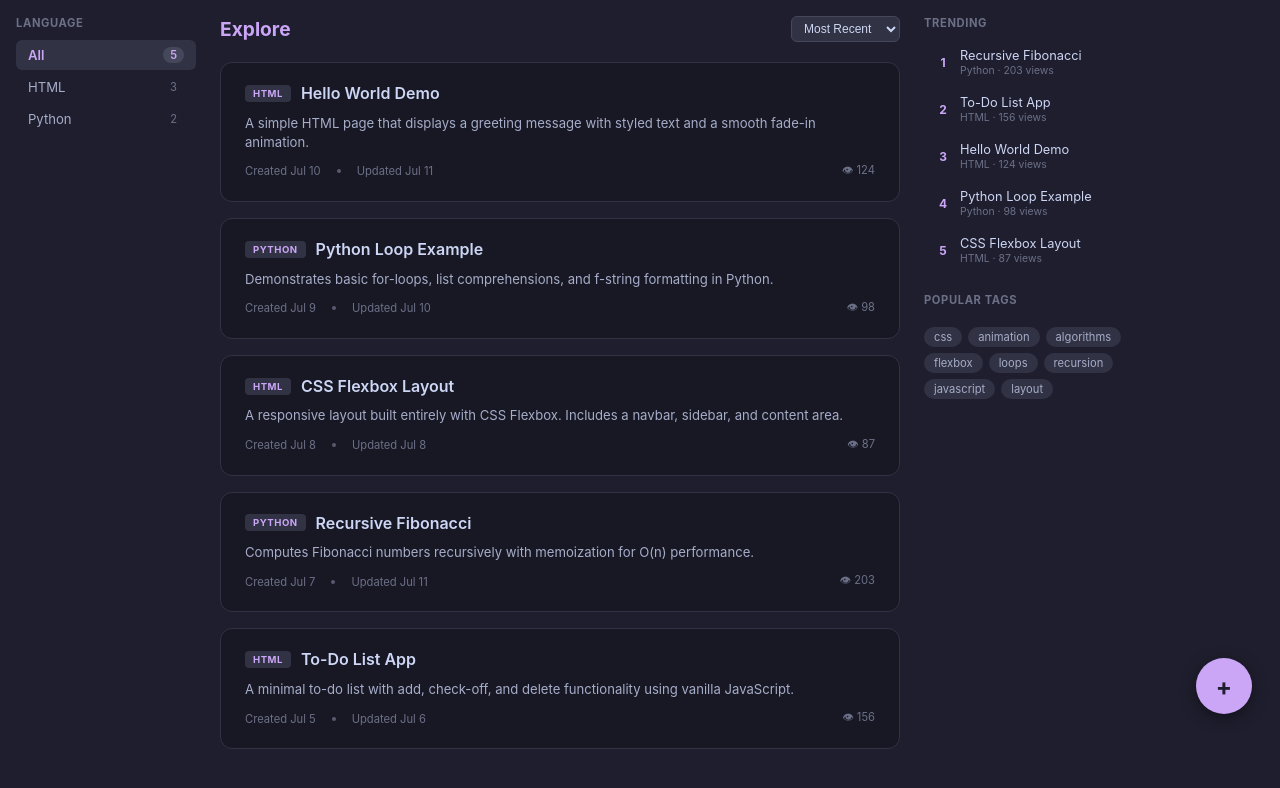
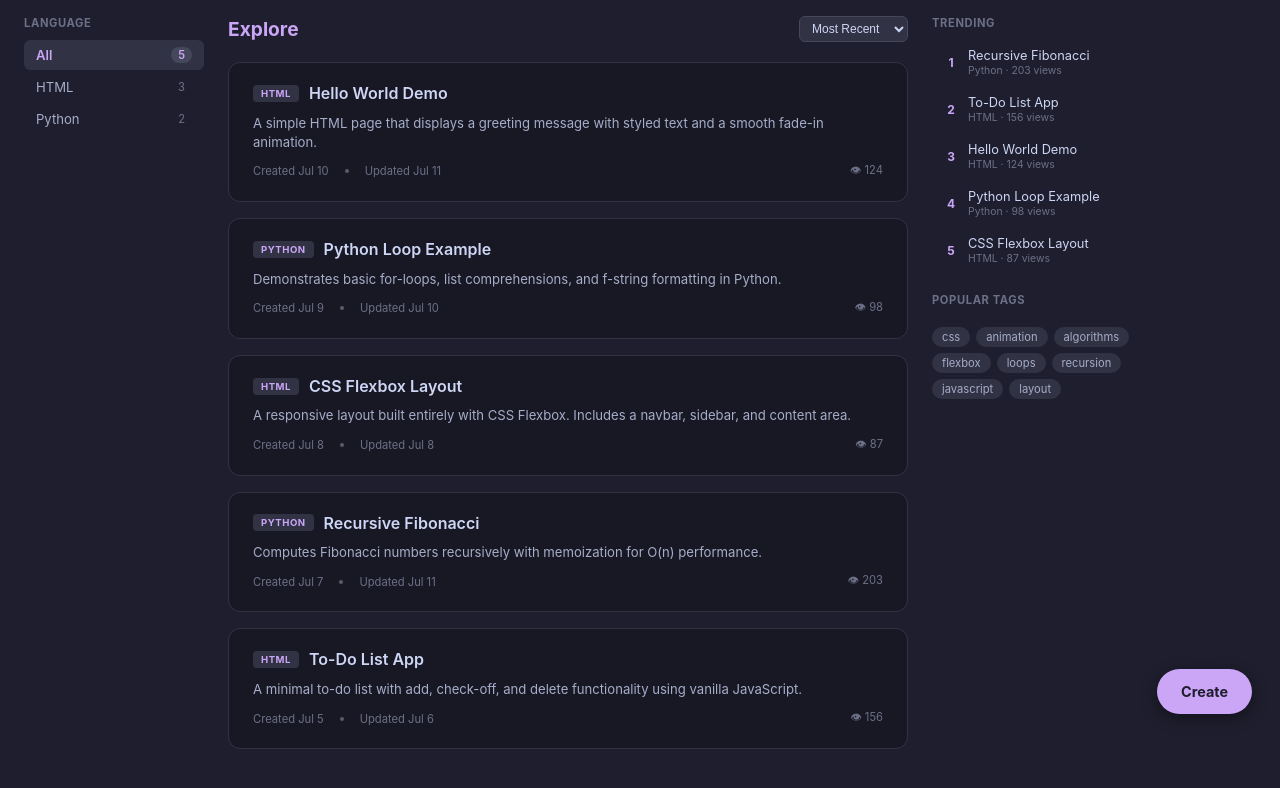
Before and after one commit to william06-23/codeSharingWebsite, a website: page public/main.html in a window 1280 px wide. Shown: the part 58-846 px from the top of the page. Drawn offline with Linux system fonts and the light colour scheme.

Commit message:
Full-width layout; change Create button from circle + to pill-shaped 'Create'

```diff
--- a/public/main.html
+++ b/public/main.html
@@ -57,9 +57,7 @@
     /* ── 3-column layout ── */
     .layout {
       display: flex;
-      max-width: 1300px;
-      margin: 0 auto;
-      padding: 24px 16px 80px;
+      padding: 24px 24px 80px;
       gap: 24px;
     }
 
@@ -313,20 +311,16 @@
       position: fixed;
       bottom: 28px;
       right: 28px;
-      width: 56px;
-      height: 56px;
-      border-radius: 50%;
+      padding: 14px 24px;
+      border-radius: 28px;
       background: #cba6f7;
       color: #1e1e2e;
-      font-size: 1.5rem;
+      font-size: 0.9rem;
       font-weight: 700;
       border: none;
       cursor: pointer;
       box-shadow: 0 4px 16px rgba(0,0,0,0.4);
       transition: background 0.2s, transform 0.15s;
-      display: flex;
-      align-items: center;
-      justify-content: center;
       text-decoration: none;
       z-index: 90;
     }
@@ -461,7 +455,7 @@
 </div>
 
 <!-- Floating create button -->
-<a href="/create.html" class="create-btn" title="Create new snippet">+</a>
+<a href="/create.html" class="create-btn">Create</a>
 
 <script>
   // ── Filter logic ──
```
